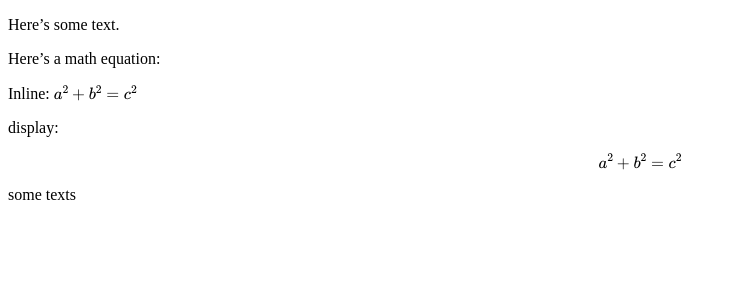
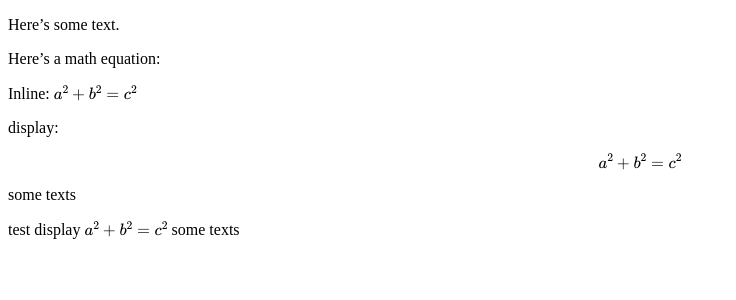
Before and after one commit to henryzhang11/questions-I-have, a Jekyll site: the page built from _posts/2023-08-08-representation-theory-notes-3.md, in a window 1280 px wide. Shown: the top 300 px of the page, without its empty margins (0-736 px from the left). Built offline with Jekyll 4.4.1, drawn with Linux system fonts in a browser that asks for light colours; formulas are drawn with MathJax 3.

Commit message:
Update 2023-08-08-representation-theory-notes-3.md

```diff
--- a/_posts/2023-08-08-representation-theory-notes-3.md
+++ b/_posts/2023-08-08-representation-theory-notes-3.md
@@ -14,3 +14,5 @@ display:
 $$a^2 + b^2 = c^2$$
 
 some texts
+
+test display $$a^2 + b^2 = c^2$$ some texts
```
